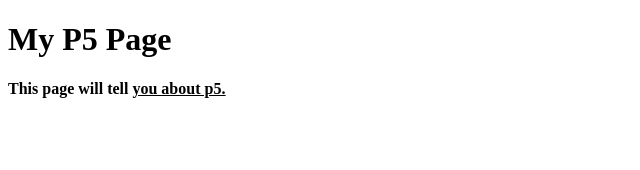
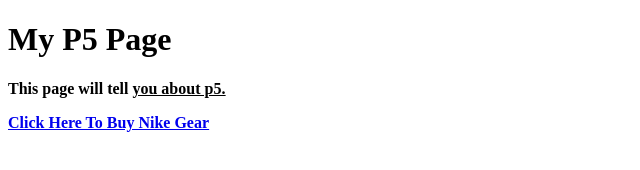
Before and after one commit to Theo081024/ECS, a plain HTML site: page index.html in a window 1280 px wide. Shown: the whole page, without its empty margins (0-640 px from the left). Drawn offline with Linux system fonts and the light colour scheme.

Commit message:
Added Hyperlink

```diff
--- a/index.html
+++ b/index.html
@@ -2,6 +2,8 @@
 <html>
  <body>
 <h1>My P5 Page</h1>
-<p> <b> This <b> page will tell <u><u/>you about p5.<p/>
+<p> <b> This <b> page will tell <u><u/>you about p5.
+ <p><a href="https://www.nike.com/w/workout-essentials-8e0y5">Click Here To Buy Nike Gear</a></p>
+ <p/>
  </body>
 </html>
```
